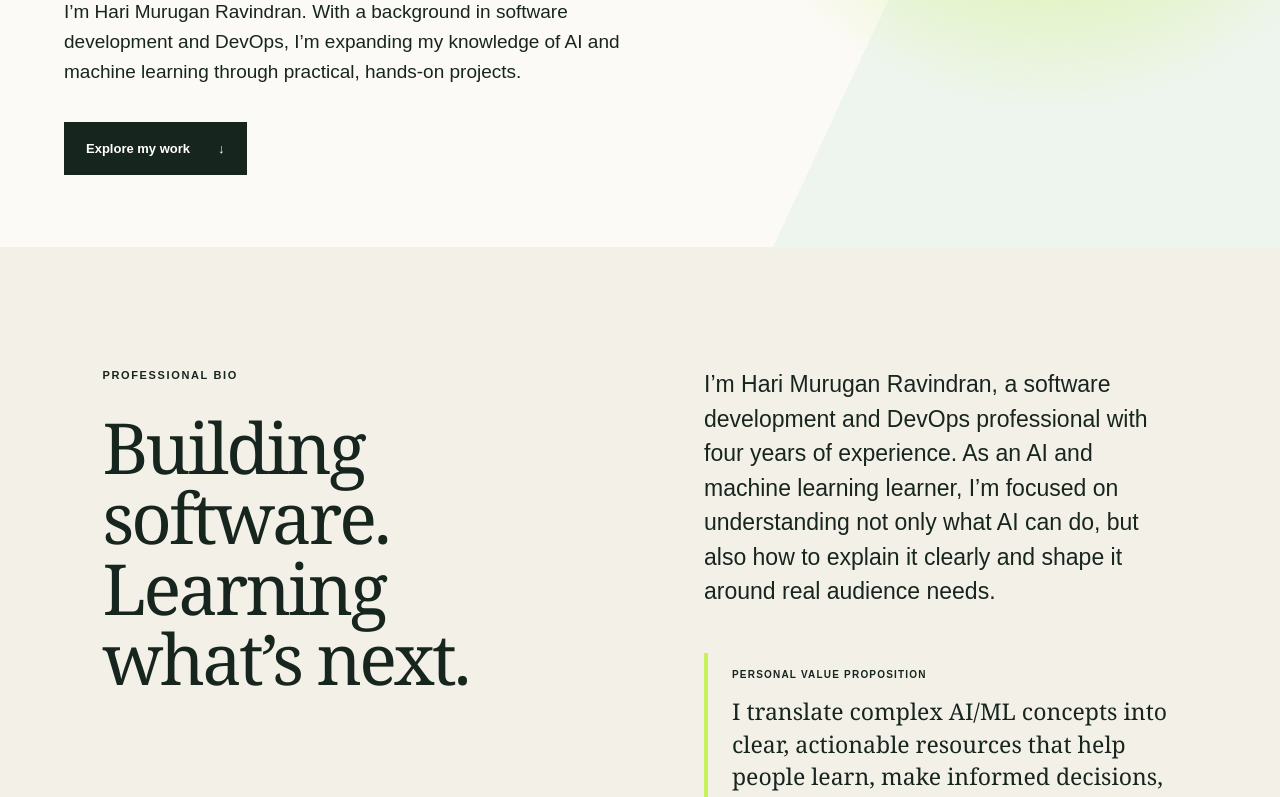
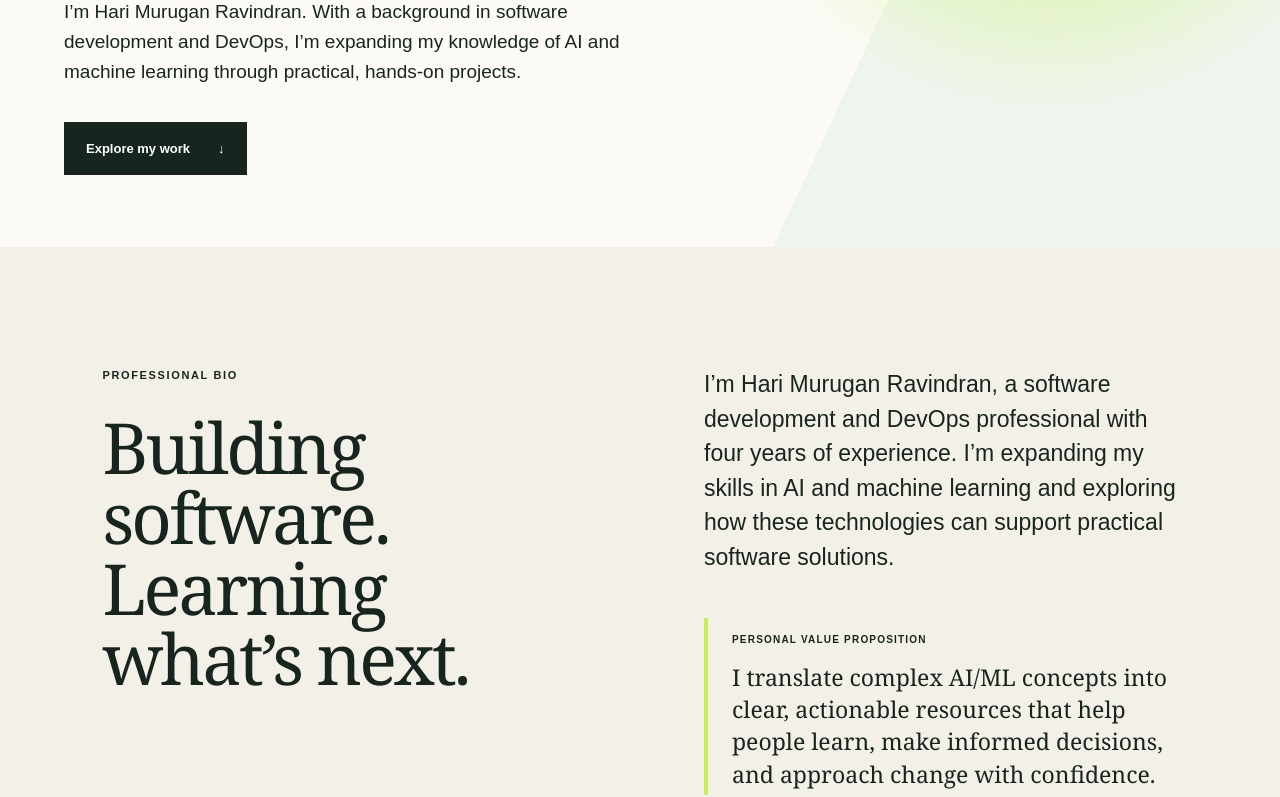
Before and after one commit to Hari-Murugan-Ravindran/portfolio, a Next.js app: page / in a window 1280 px wide. Shown: the part 489-1286 px from the top of the page. Built offline with nearby package versions, Linux system fonts and the light colour scheme.

Commit message:
Refine AI learning statement in bio

```diff
--- a/app/page.tsx
+++ b/app/page.tsx
@@ -19,7 +19,7 @@ export default function Home() {
       <section className="about" id="about">
         <div><p className="sectionLabel">Professional bio</p><h2>Building software.<br/>Learning what’s next.</h2></div>
         <div className="aboutCopy">
-          <p>I’m Hari Murugan Ravindran, a software development and DevOps professional with four years of experience. As an AI and machine learning learner, I’m focused on understanding not only what AI can do, but also how to explain it clearly and shape it around real audience needs.</p>
+          <p>I’m Hari Murugan Ravindran, a software development and DevOps professional with four years of experience. I’m expanding my skills in AI and machine learning and exploring how these technologies can support practical software solutions.</p>
           <div className="value"><span>Personal value proposition</span><p>I translate complex AI/ML concepts into clear, actionable resources that help people learn, make informed decisions, and approach change with confidence.</p></div>
         </div>
       </section>
```
